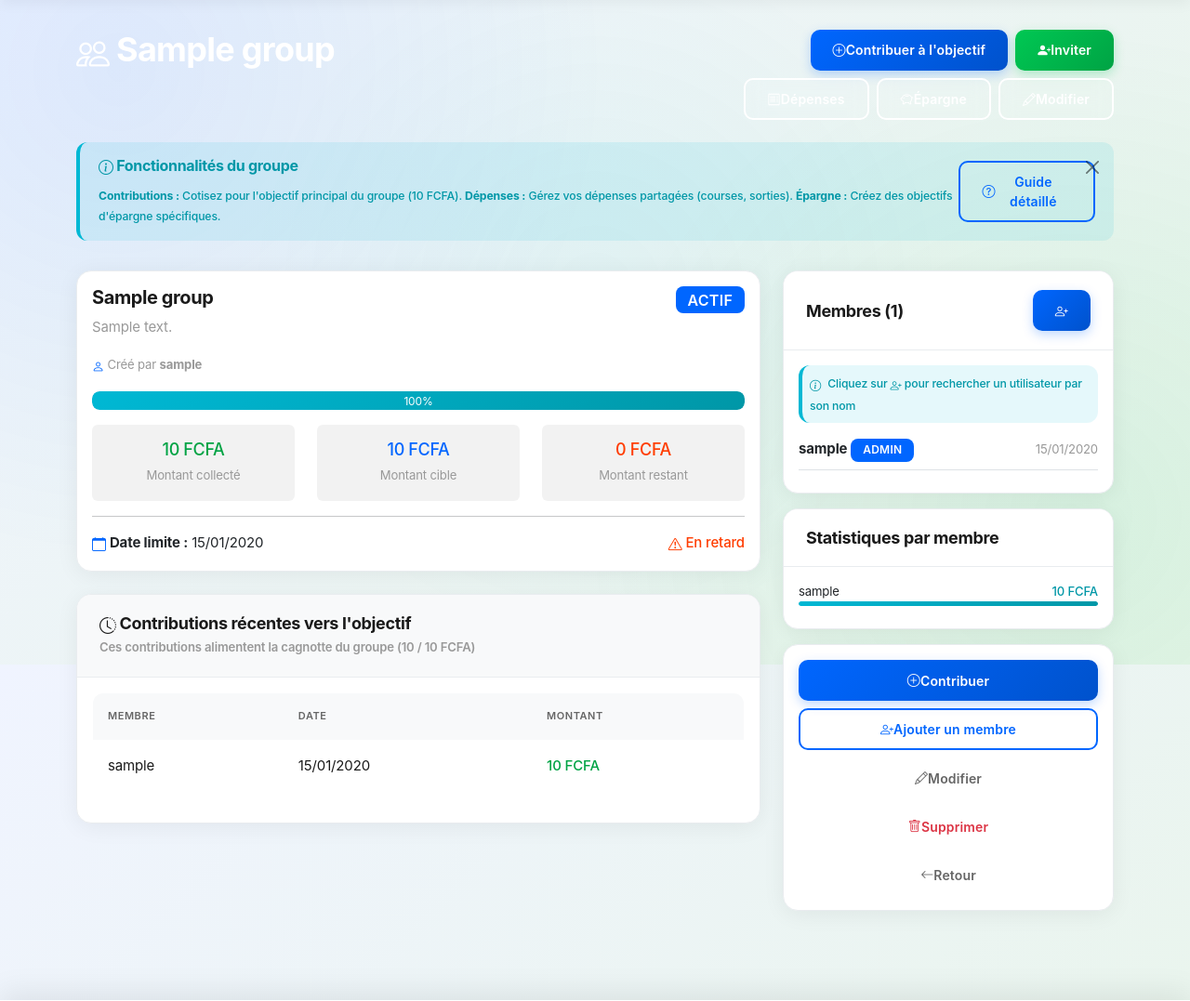
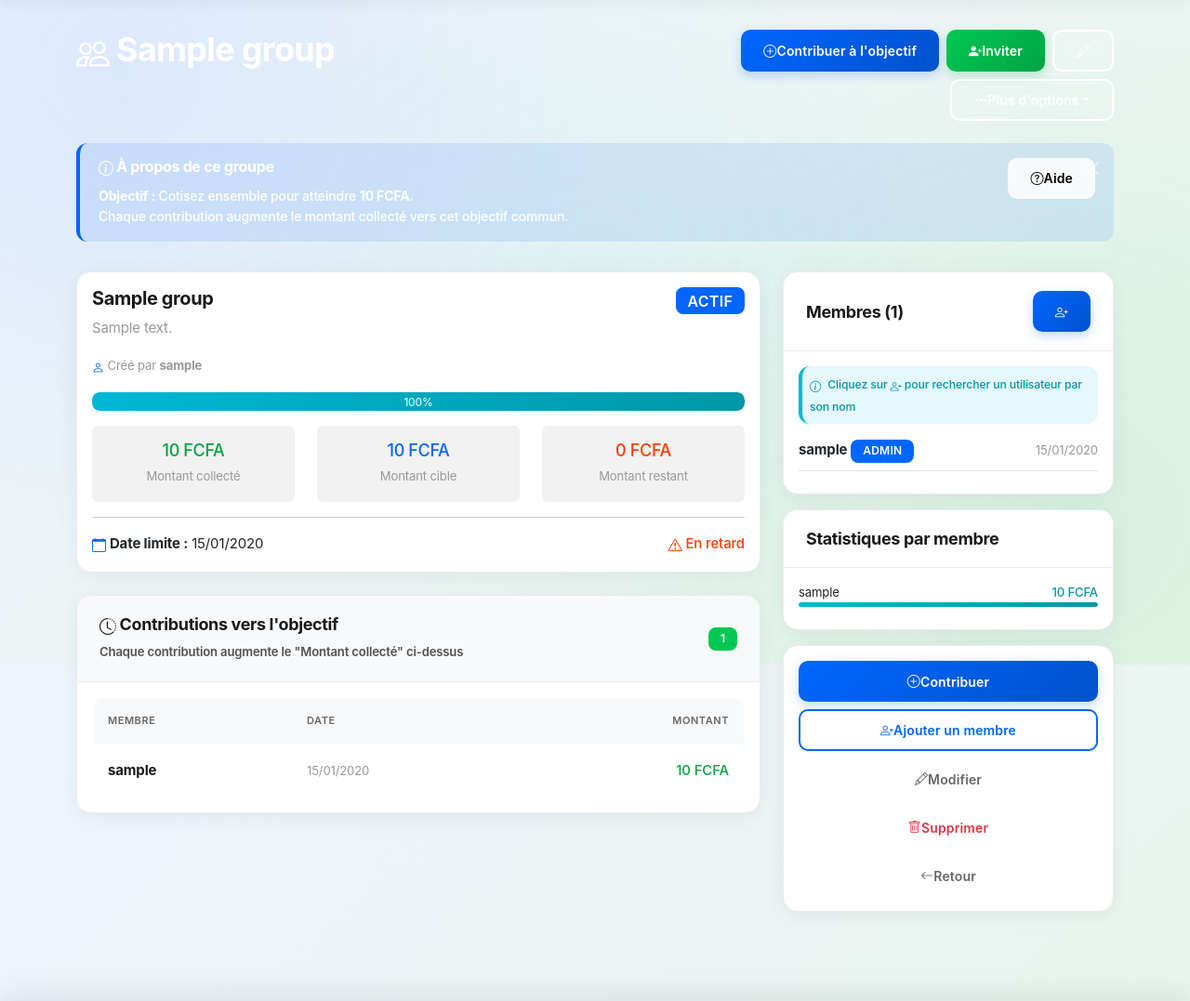
Before and after one commit to AcMongue/monNkap, a Django app: page /groups/1/ in a window 1280 px wide. Shown: the part 85-1162 px from the top of the page at 93% size. Run offline with Django 4.2, Linux system fonts and the light colour scheme; a user stored in the database is signed in; tables that the repository leaves empty hold one stand-in row (values such as "Sample post").

Commit message:
FIX CRITIQUE: Contraste mode sombre + debug contributions + simplification UI groupes

```diff
--- a/groups/models.py
+++ b/groups/models.py
@@ -199,14 +199,30 @@ class GroupContribution(models.Model):
         Met à jour le montant collecté du groupe lors de l'ajout d'une contribution.
         """
         is_new = self.pk is None
+
+        # Logger pour debug
+        if is_new:
+            import logging
+            logger = logging.getLogger(__name__)
+            logger.info(f"💰 NOUVELLE CONTRIBUTION : {self.amount} FCFA de {self.user.username} pour {self.group.name}")
+            logger.info(f"📊 Montant actuel du groupe AVANT : {self.group.current_amount} FCFA")
+
         super().save(*args, **kwargs)
 
         # Mettre à jour le montant collecté si c'est une nouvelle contribution
         if is_new:
+            old_amount = self.group.current_amount
             self.group.current_amount += self.amount
+
+            # Logger après mise à jour
+            logger.info(f"📊 Montant actuel du groupe APRÈS : {self.group.current_amount} FCFA")
+
             if self.group.current_amount >= self.group.target_amount:
                 self.group.status = 'completed'
+                logger.info(f"🎉 OBJECTIF ATTEINT ! Groupe {self.group.name} marqué comme complété")
+
             self.group.save()
+            logger.info(f"✅ Groupe sauvegardé : {old_amount} → {self.group.current_amount} FCFA")
 
 
 class GroupExpense(models.Model):
--- a/groups/views.py
+++ b/groups/views.py
@@ -244,11 +244,23 @@ def contribution_create_view(request, group_pk):
     if request.method == 'POST':
         form = GroupContributionForm(request.POST)
         if form.is_valid():
+            # Sauvegarder le montant avant pour débug
+            old_amount = group.current_amount
+
             contribution = form.save(commit=False)
             contribution.group = group
             contribution.user = request.user
-            contribution.save()
-            messages.success(request, f'Contribution de {contribution.amount} FCFA ajoutée!')
+            contribution.save()  # La méthode save() du modèle met à jour le groupe automatiquement
+
+            # Recharger le groupe depuis la base pour vérifier
+            group.refresh_from_db()
+
+            # Message de succès avec détail
+            messages.success(
+                request,
+                f'Contribution de {contribution.amount:,.0f} FCFA ajoutée ! '
+                f'Montant collecté : {old_amount:,.0f} FCFA → {group.current_amount:,.0f} FCFA'
+            )
             return redirect('groups:detail', pk=group_pk)
         else:
             messages.error(request, 'Erreur lors de l\'ajout de la contribution.')
--- a/templates/groups/group_detail.html
+++ b/templates/groups/group_detail.html
@@ -18,51 +18,61 @@
             <a href="{% url 'groups:invite' group.pk %}" class="btn btn-gradient-success">
                 <i class="bi bi-person-plus-fill"></i> Inviter
             </a>
+            {% if membership.role == 'admin' %}
+            <a href="{% url 'groups:update' group.pk %}" class="btn btn-outline-light">
+                <i class="bi bi-pencil"></i>
+            </a>
+            {% endif %}
         </div>
 
-        <!-- Actions secondaires avec explications -->
+        <!-- Actions secondaires (masquées temporairement pour simplifier) -->
         <div class="d-grid d-md-flex justify-content-md-end gap-2">
-            <a href="{% url 'groups:expense_list' group.pk %}"
-               class="btn btn-outline-light btn-sm"
-               data-bs-toggle="tooltip"
-               data-bs-placement="bottom"
-               title="Gérer les dépenses partagées entre membres (courses, loyer, etc.)">
-                <i class="bi bi-receipt"></i> Dépenses
-            </a>
-            <a href="{% url 'groups:savings_list' group_pk=group.pk %}"
-               class="btn btn-outline-light btn-sm"
-               data-bs-toggle="tooltip"
-               data-bs-placement="bottom"
-               title="Créer des objectifs d'épargne spécifiques (voyage, projet, etc.)">
-                <i class="bi bi-piggy-bank"></i> Épargne
-            </a>
-            {% if membership.role == 'admin' %}
-            <a href="{% url 'groups:update' group.pk %}" class="btn btn-outline-light btn-sm">
-                <i class="bi bi-pencil"></i> Modifier
-            </a>
-            {% endif %}
+            <div class="dropdown">
+                <button class="btn btn-outline-light btn-sm dropdown-toggle" type="button" data-bs-toggle="dropdown">
+                    <i class="bi bi-three-dots"></i> Plus d'options
+                </button>
+                <ul class="dropdown-menu dropdown-menu-end">
+                    <li>
+                        <a class="dropdown-item" href="{% url 'groups:expense_list' group.pk %}">
+                            <i class="bi bi-receipt"></i> Dépenses partagées
+                        </a>
+                    </li>
+                    <li>
+                        <a class="dropdown-item" href="{% url 'groups:savings_list' group_pk=group.pk %}">
+                            <i class="bi bi-piggy-bank"></i> Objectifs d'épargne
+                        </a>
+                    </li>
+                    <li><hr class="dropdown-divider"></li>
+                    <li>
+                        <a class="dropdown-item" href="{% url 'groups:help' %}" target="_blank">
+                            <i class="bi bi-question-circle"></i> Guide complet
+                        </a>
+                    </li>
+                </ul>
+            </div>
         </div>
     </div>
 </div>
 
-<!-- Panneaux d'information explicatifs -->
+<!-- Panneau d'information explicatif -->
 <div class="row mb-3">
     <div class="col-12">
-        <div class="alert alert-info alert-dismissible fade show" role="alert">
-            <div class="d-flex justify-content-between align-items-center">
+        <div class="alert alert-primary alert-dismissible fade show" role="alert">
+            <div class="d-flex justify-content-between align-items-start flex-wrap gap-2">
                 <div>
-                    <h6 class="alert-heading"><i class="bi bi-info-circle"></i> Fonctionnalités du groupe</h6>
-                    <small>
-                        <strong>Contributions :</strong> Cotisez pour l'objectif principal du groupe ({{ group.target_amount|floatformat:0 }} FCFA).
-                        <strong>Dépenses :</strong> Gérez vos dépenses partagées (courses, sorties).
-                        <strong>Épargne :</strong> Créez des objectifs d'épargne spécifiques.
-                    </small>
+                    <h6 class="alert-heading text-white"><i class="bi bi-info-circle"></i> À propos de ce groupe</h6>
+                    <p class="mb-0 text-white">
+                        <strong>Objectif :</strong> Cotisez ensemble pour atteindre <strong>{{ group.target_amount|floatformat:0 }} FCFA</strong>.<br>
+                        Chaque contribution augmente le montant collecté vers cet objectif commun.
+                    </p>
                 </div>
-                <a href="{% url 'groups:help' %}" class="btn btn-sm btn-outline-primary" target="_blank">
-                    <i class="bi bi-question-circle"></i> Guide détaillé
-                </a>
+                <div class="d-flex gap-2">
+                    <a href="{% url 'groups:help' %}" class="btn btn-sm btn-light" target="_blank">
+                        <i class="bi bi-question-circle"></i> Aide
+                    </a>
+                </div>
             </div>
-            <button type="button" class="btn-close" data-bs-dismiss="alert" aria-label="Close"></button>
+            <button type="button" class="btn-close btn-close-white" data-bs-dismiss="alert" aria-label="Close"></button>
         </div>
     </div>
 </div>
@@ -137,36 +147,45 @@
 
         <!-- Contributions récentes -->
         <div class="card mt-4">
-            <div class="card-header">
-                <h5 class="mb-0">
-                    <i class="bi bi-clock-history"></i> Contributions récentes vers l'objectif
-                </h5>
-                <small class="text-muted">Ces contributions alimentent la cagnotte du groupe ({{ group.current_amount|floatformat:0 }} / {{ group.target_amount|floatformat:0 }} FCFA)</small>
+            <div class="card-header d-flex justify-content-between align-items-center">
+                <div>
+                    <h5 class="mb-1">
+                        <i class="bi bi-clock-history"></i> Contributions vers l'objectif
+                    </h5>
+                    <small class="opacity-75">Chaque contribution augmente le "Montant collecté" ci-dessus</small>
+                </div>
+                <span class="badge bg-success">{{ contributions.count }}</span>
             </div>
             <div class="card-body">
                 {% if contributions %}
                 <div class="table-responsive">
-                    <table class="table table-hover">
-                        <thead>
+                    <table class="table table-hover mb-0">
+                        <thead class="table-light">
                             <tr>
                                 <th>Membre</th>
                                 <th>Date</th>
-                                <th>Montant</th>
+                                <th class="text-end">Montant</th>
                             </tr>
                         </thead>
                         <tbody>
                             {% for contribution in contributions %}
                             <tr>
-                                <td>{{ contribution.user.username }}</td>
-                                <td>{{ contribution.date|date:"d/m/Y" }}</td>
-                                <td><strong class="text-success">{{ contribution.amount|floatformat:0 }} FCFA</strong></td>
+                                <td><strong>{{ contribution.user.username }}</strong></td>
+                                <td><small class="text-muted">{{ contribution.date|date:"d/m/Y" }}</small></td>
+                                <td class="text-end"><strong class="text-success">{{ contribution.amount|floatformat:0 }} FCFA</strong></td>
                             </tr>
                             {% endfor %}
                         </tbody>
                     </table>
                 </div>
                 {% else %}
-                <p class="text-muted text-center my-4">Aucune contribution enregistrée</p>
+                <div class="text-center py-4">
+                    <i class="bi bi-inbox text-muted" style="font-size: 3rem;"></i>
+                    <p class="text-muted mt-2">Aucune contribution pour le moment</p>
+                    <a href="{% url 'groups:contribute' group.pk %}" class="btn btn-sm btn-gradient-primary">
+                        <i class="bi bi-plus-circle"></i> Faire la première contribution
+                    </a>
+                </div>
                 {% endif %}
             </div>
         </div>
```
